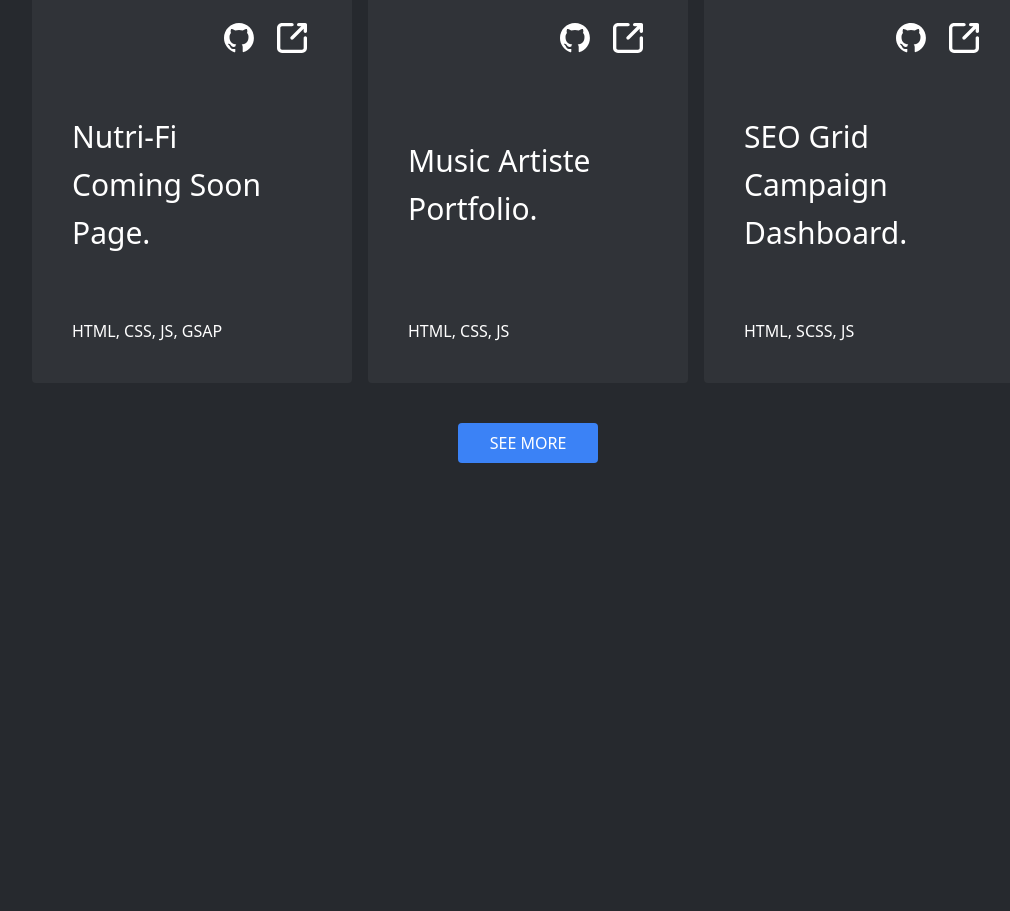
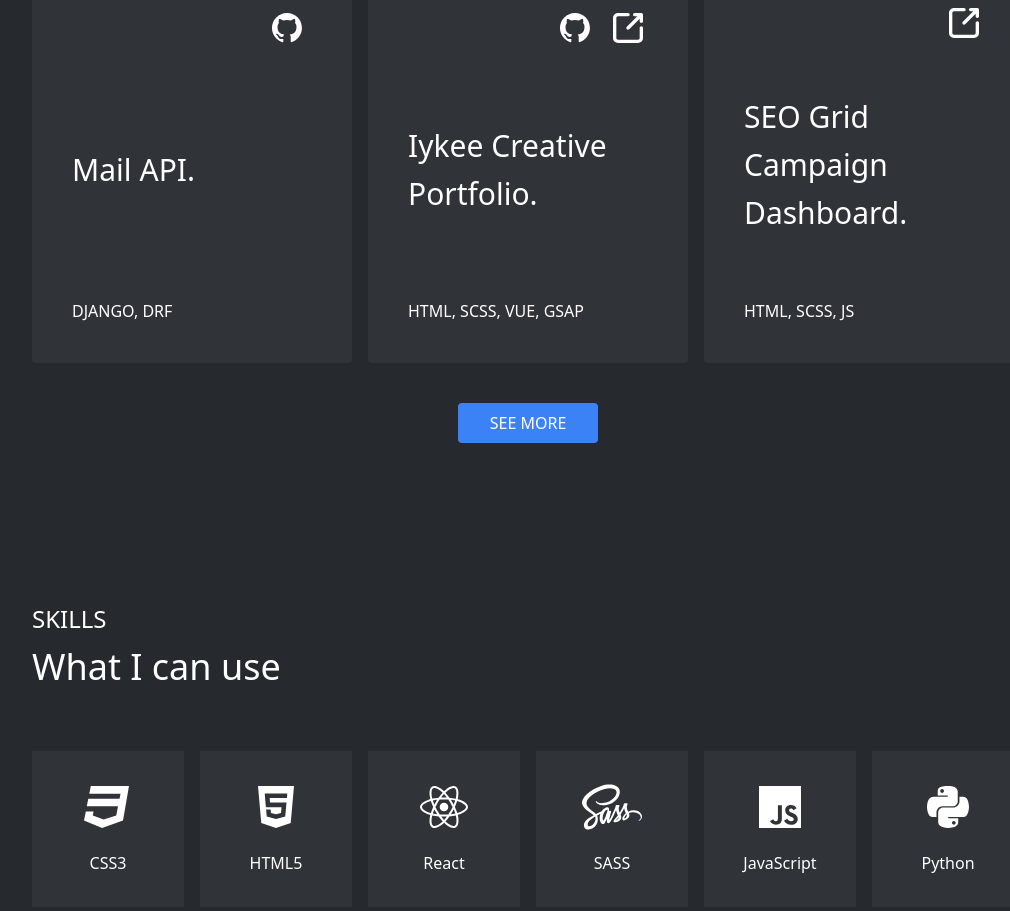
Before and after one commit to jbrit/Portfolio, a React (Create React App) app: page / in a window 1280 px wide. Shown: the part 1400-2311 px from the top of the page, without its empty margins (112-1122 px from the left). Before the commit the page ends 1971 px from the top, so only its background shows below. Built offline with nearby package versions, Linux system fonts and the light colour scheme.

Commit message:
Skills Page and Fontawesome

```diff
--- a/package.json
+++ b/package.json
@@ -4,6 +4,10 @@
   "private": true,
   "dependencies": {
     "@craco/craco": "^6.1.1",
+    "@fortawesome/fontawesome-svg-core": "^1.2.34",
+    "@fortawesome/free-brands-svg-icons": "^5.15.2",
+    "@fortawesome/free-solid-svg-icons": "^5.15.2",
+    "@fortawesome/react-fontawesome": "^0.1.14",
     "@testing-library/jest-dom": "^5.11.9",
     "@testing-library/react": "^11.2.5",
     "@testing-library/user-event": "^12.7.1",
--- a/src/App.tsx
+++ b/src/App.tsx
@@ -3,7 +3,18 @@ import Header from "./components/Header";
 import HomePage from "./components/HomePage";
 import PageContainer from "./components/PageContainer";
 import ProjectPage from "./components/ProjectPage";
+import SkillsPage from "./components/SkillsPage";
+import { library } from "@fortawesome/fontawesome-svg-core";
+import {
+  faCss3,
+  faHtml5,
+  faJs,
+  faPython,
+  faReact,
+  faSass,
+} from "@fortawesome/free-brands-svg-icons";
 
+library.add(faCss3, faHtml5, faJs, faPython, faReact, faSass);
 const App: React.FC = () => {
   return (
     <div>
@@ -11,6 +22,7 @@ const App: React.FC = () => {
         <Header />
         <HomePage />
         <ProjectPage />
+        <SkillsPage />
       </PageContainer>
     </div>
   );
--- a/src/components/HomePage.tsx
+++ b/src/components/HomePage.tsx
@@ -37,7 +37,7 @@ const HomePage: React.FC = ({}) => {
           <Tag name="p" className="ml-1.5" closing />
         </p>
       </div>
-      <button className="bg-blue-500 hover:bg-blue-700 text-base font-medium text-white py-2 px-10 rounded uppercase select-none">
+      <button className="bg-blue-500 hover:bg-blue-700 focus:outline-none text-base font-medium text-white py-2 px-10 rounded uppercase select-none">
         Hire Me
       </button>
       <Tag name="body" className="mt-10" />
--- a/src/components/ProjectPage.tsx
+++ b/src/components/ProjectPage.tsx
@@ -2,21 +2,20 @@ import React, { ReactElement } from "react";
 import ProjectCard from "./ProjectCard";
 
 const projects: Array<{
-  githubName: string;
+  githubName?: string;
   liveLink?: string;
   children: Array<string>;
   stack: Array<string>;
 }> = [
   {
-    githubName: "portfolio",
-    liveLink: "https://jbritz.netlify.app/",
+    liveLink: "https://pdvote.herokuapp.com/",
     children: ["PureDev", "Polling", "Platform."],
     stack: ["Django", "HTML", "CSS", "JS"],
   },
   {
-    githubName: "USSD-API",
+    githubName: "USSD-Application",
     children: ["USSD API."],
-    stack: ["Django", "HTML"],
+    stack: ["Django"],
   },
   {
     githubName: "Portfolio",
@@ -25,20 +24,18 @@ const projects: Array<{
     stack: ["React", "TS"],
   },
   {
-    githubName: "Creative-Coming-Soon",
-    liveLink: "https://nutri-fi.netlify.app/",
-    children: ["Nutri-Fi", "Coming Soon", "Page."],
-    stack: ["HTML", "CSS", "JS", "GSAP"],
+    githubName: "Mail-API",
+    children: "Mail API.".split(" "),
+    stack: ["Django", "DRF"],
   },
   {
-    githubName: "Music",
-    liveLink: "https://musicport.netlify.app/",
-    children: "Music Artiste Portfolio.".split(" "),
-    stack: ["HTML", "CSS", "JS"],
+    githubName: "Iykee-Creative-Portfolio",
+    liveLink: "https://iykee.netlify.app/",
+    children: "Iykee Creative Portfolio.".split(" "),
+    stack: ["HTML", "SCSS", "Vue", "GSAP"],
   },
   {
-    githubName: "seogrid",
-    liveLink: "https://musicport.netlify.app/",
+    liveLink: "https://seo-dashboard.netlify.app/",
     children: "SEO Grid Campaign Dashboard.".split(" "),
     stack: ["HTML", "SCSS", "JS"],
   },
@@ -65,7 +62,10 @@ const ProjectPage: React.FC = ({}) => {
           </ProjectCard>
         ))}
       </div>
-      <button className="bg-blue-500 block mt-10 mx-auto hover:bg-blue-700 text-base font-medium text-white py-2 px-8 rounded uppercase select-none">
+      <button
+        onClick={() => window.open("https://github.com/jbrit/")}
+        className="bg-blue-500 block mt-10 mx-auto hover:bg-blue-700 text-base font-medium text-white py-2 px-8 rounded uppercase focus:outline-none select-none"
+      >
         See More
       </button>
     </div>
--- /dev/null
+++ b/src/components/SkillsPage.tsx
@@ -0,0 +1,35 @@
+import React from "react";
+import { FontAwesomeIcon } from "@fortawesome/react-fontawesome";
+import { IconProp } from "@fortawesome/fontawesome-svg-core";
+
+const skills: Array<{ name: string; iconProp: IconProp }> = [
+  { name: "CSS3", iconProp: ["fab", "css3"] },
+  { name: "HTML5", iconProp: ["fab", "html5"] },
+  { name: "React", iconProp: ["fab", "react"] },
+  { name: "SASS", iconProp: ["fab", "sass"] },
+  { name: "JavaScript", iconProp: ["fab", "js"] },
+  { name: "Python", iconProp: ["fab", "python"] },
+];
+
+const SkillsPage: React.FC = ({}) => {
+  return (
+    <div className="pt-10 md:pt-20 relative mb-20">
+      <div className="uppercase font-light text-2xl mb-3">Skills</div>
+      <div className=" font-medium text-4xl mb-16">What I can use</div>
+      <div className="grid grid-cols-2 md:grid-cols-4 lg:grid-cols-6 gap-4">
+        {skills.map(({ name, iconProp }, idx) => (
+          <div
+            key={idx}
+            style={{ backgroundColor: " #303338 " }}
+            className="p-8 flex flex-col items-center justify-center"
+          >
+            <FontAwesomeIcon className="text-5xl" icon={iconProp} />
+            <div className="mt-5 text-center text-base font-light">{name}</div>
+          </div>
+        ))}
+      </div>
+    </div>
+  );
+};
+
+export default SkillsPage;
```
Also changed, not shown: 1 other file (tests, documents, lock files or other folders).
